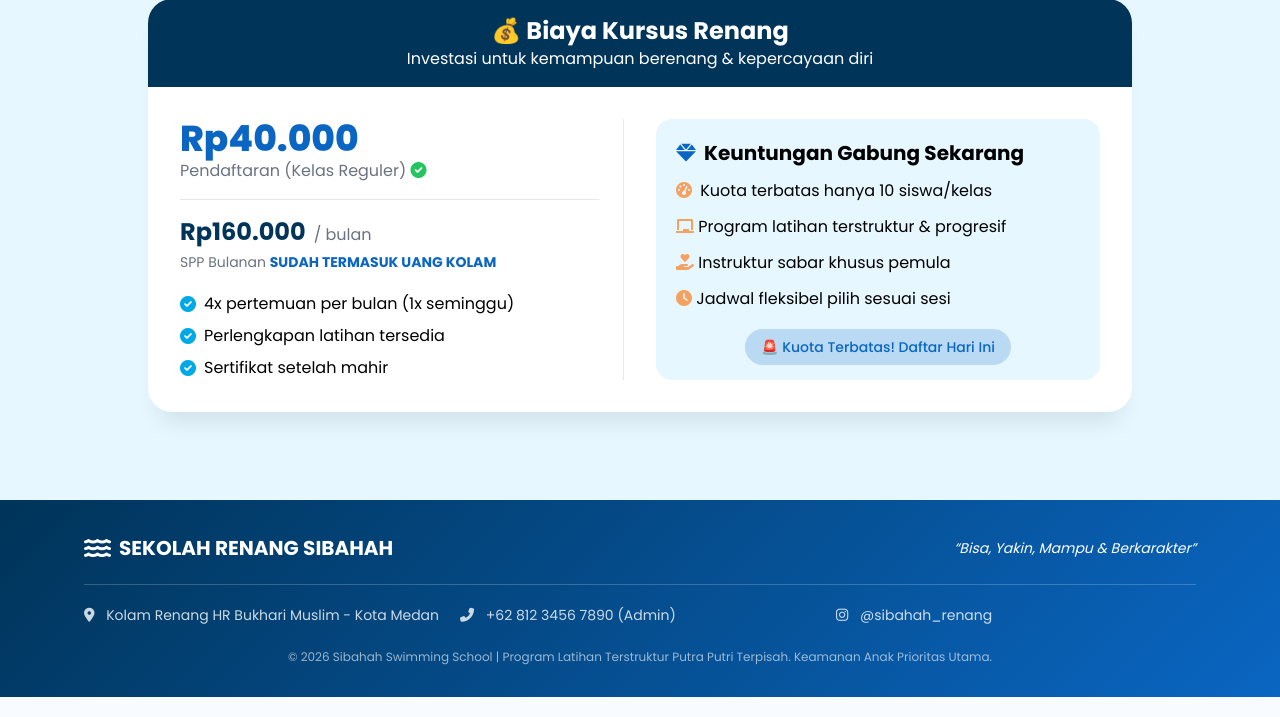
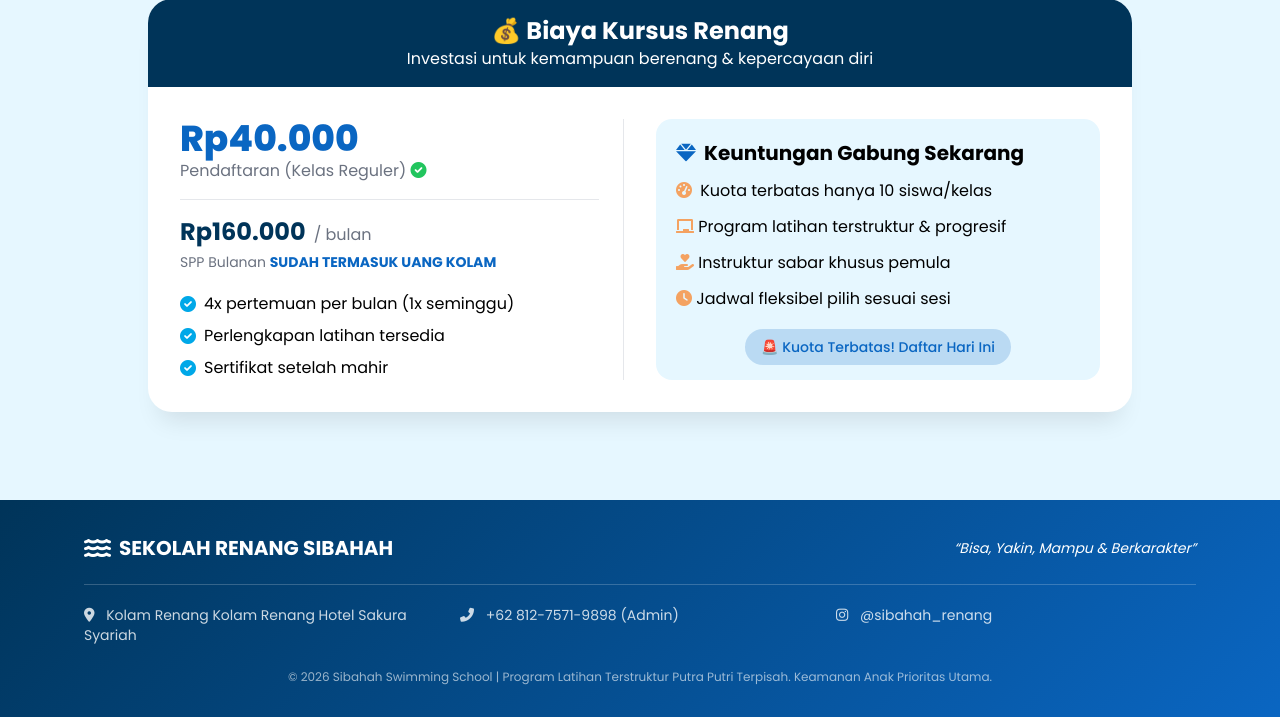
Before and after one commit to RDS04/Sibahah, a Flask app: page / in a window 1280 px wide. Shown: the part 2673-3390 px from the top of the page. Run offline with Flask 3, Linux system fonts and the light colour scheme; some libraries are stand-ins or nearby versions.

Commit message:
update footer

```diff
--- a/template/regionSatu/index.html
+++ b/template/regionSatu/index.html
@@ -403,8 +403,8 @@
                 <div class="text-sm italic">“Bisa, Yakin, Mampu & Berkarakter”</div>
             </div>
             <div class="grid md:grid-cols-3 gap-4 text-sm text-left text-white/80">
-                <div><i class="fas fa-map-marker-alt mr-2"></i> Kolam Renang HR Bukhari Muslim - Kota Medan</div>
-                <div><i class="fas fa-phone-alt mr-2"></i> +62 812 3456 7890 (Admin)</div>
+                <div><i class="fas fa-map-marker-alt mr-2"></i> Kolam Renang Kolam Renang Hotel Sakura Syariah</div>
+                <div><i class="fas fa-phone-alt mr-2"></i> +62 812-7571-9898 (Admin)</div>
                 <div><i class="fab fa-instagram mr-2"></i> @sibahah_renang</div>
             </div>
             <div class="text-xs text-white/60 mt-6">© 2026 Sibahah Swimming School | Program Latihan Terstruktur Putra
```
